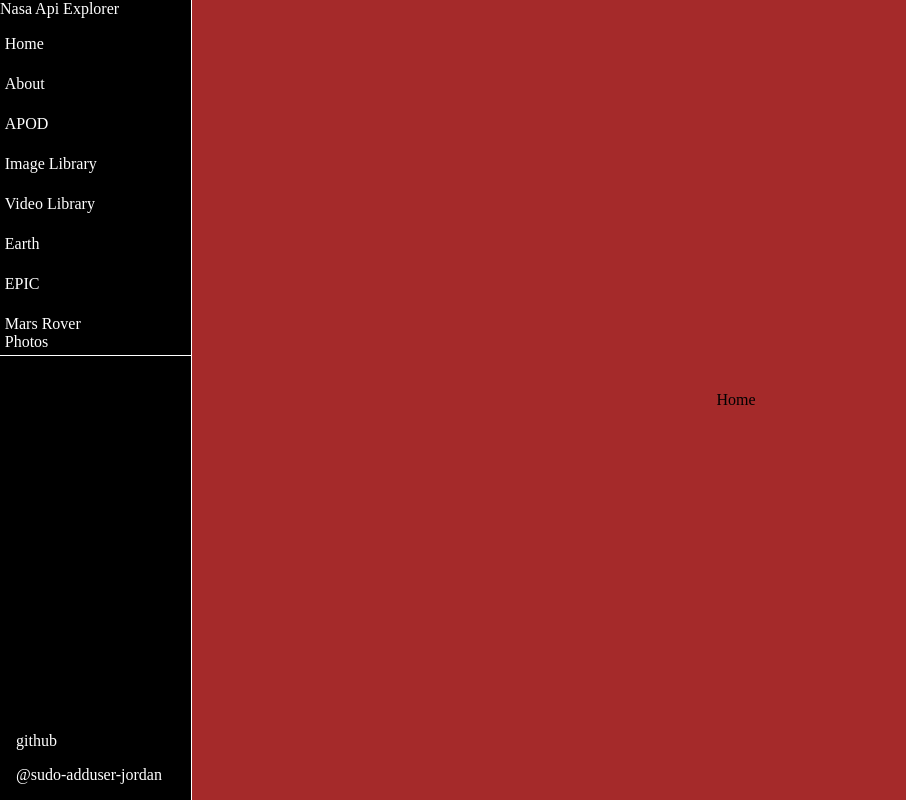
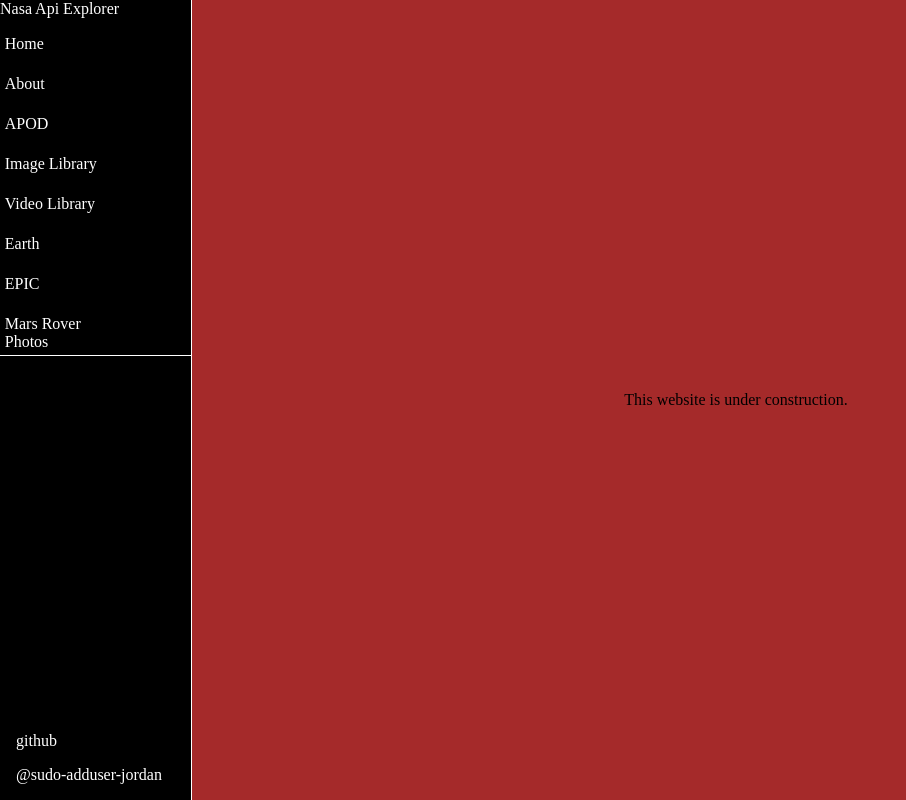
Before and after one commit to sudo-adduser-jordan/nasa-api-explorer, a Next.js app: page / in a window 1280 px wide. Shown: the whole page, without its empty margins (0-906 px from the left). Built offline with nearby package versions, Linux system fonts and the light colour scheme.

Commit message:
Update index.tsx

```diff
--- a/src/pages/index.tsx
+++ b/src/pages/index.tsx
@@ -5,7 +5,7 @@ import styles from '../styles/pages/IndexPage.module.css'
 const Index = () => {
   return (
     <section className={styles.container}>
-        Home
+        This website is under construction.
     </section>
   )
 }
```
